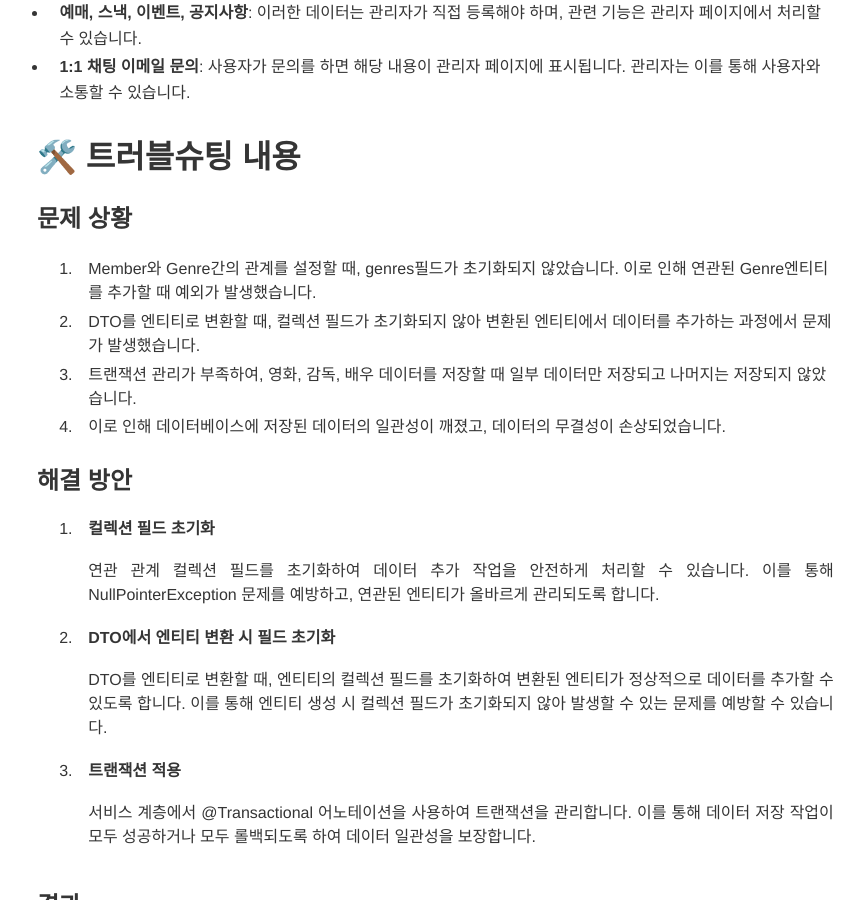
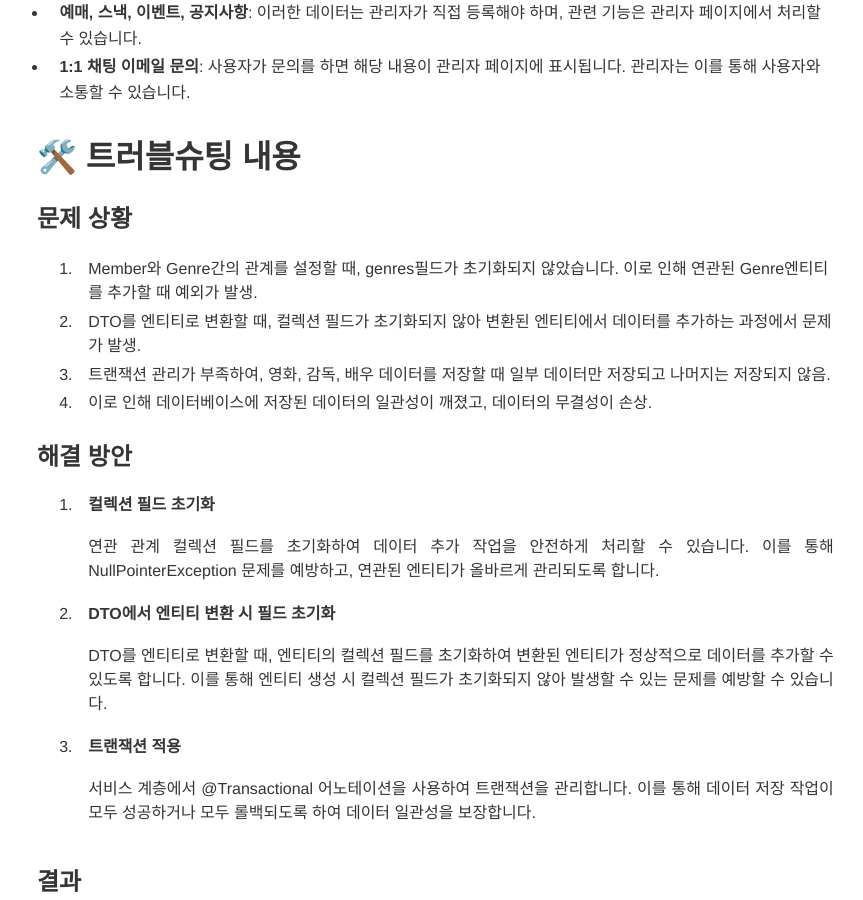
Before and after one commit to qudgns8883/qudgns8883.github.io, a Jekyll site: the page built from _posts/2024-03-25-create-ap.theme.md, in a window 1280 px wide and 900 px high, scrolled down 2396 px. Shown: the whole window, without its empty margins (203-1066 px from the left). Built offline with Jekyll 4.4.1, drawn with Linux system fonts in a browser that asks for light colours; some of the changed text lies outside the part shown.

Commit message:
no message

```diff
--- a/_posts/2024-03-25-create-ap.theme.md
+++ b/_posts/2024-03-25-create-ap.theme.md
@@ -72,10 +73,11 @@ JAVA, MYSQL, JPA, Spring Framework, CSS3, HTML5, BOOTSTRAP, JAVASCRIPT, JQUERY
 
 ## 문제 상황
 
-1. Member와  Genre간의 관계를 설정할 때, genres필드가 초기화되지 않았습니다. 이로 인해 연관된 Genre엔티티를 추가할 때 예외가 발생했습니다.
-2. DTO를 엔티티로 변환할 때, 컬렉션 필드가 초기화되지 않아 변환된 엔티티에서 데이터를 추가하는 과정에서 문제가 발생했습니다.
-3. 트랜잭션 관리가 부족하여, 영화, 감독, 배우 데이터를 저장할 때 일부 데이터만 저장되고 나머지는 저장되지 않았습니다.
-4. 이로 인해 데이터베이스에 저장된 데이터의 일관성이 깨졌고, 데이터의 무결성이 손상되었습니다.
+1. Member와  Genre간의 관계를 설정할 때, genres필드가 초기화되지 않았습니다. 이로 인해 연관된 Genre엔티티를 추가할 때 예외가 발생.
+2. DTO를 엔티티로 변환할 때, 컬렉션 필드가 초기화되지 않아 변환된 엔티티에서 데이터를 추가하는 과정에서 문제가 발생.
+3. 트랜잭션 관리가 부족하여, 영화, 감독, 배우 데이터를 저장할 때 일부 데이터만 저장되고 나머지는 저장되지 않음.
+4. 이로 인해 데이터베이스에 저장된 데이터의 일관성이 깨졌고, 데이터의 무결성이 손상.
+
 
 ## 해결 방안
 
@@ -91,7 +93,6 @@ JAVA, MYSQL, JPA, Spring Framework, CSS3, HTML5, BOOTSTRAP, JAVASCRIPT, JQUERY
 
    서비스 계층에서 @Transactional 어노테이션을 사용하여 트랜잭션을 관리합니다. 이를 통해 데이터 저장 작업이 모두 성공하거나 모두 롤백되도록 하여 데이터 일관성을 보장합니다.
 
-
 ## 결과
 
 - **데이터 무결성 보장**: 연관된 컬렉션이 초기화되어 데이터 정상적으로 저장되고, DTO를 엔티티로 변환할 때 필드가 올바르게 초기화됩니다. 트랜잭션이 적용되어 데이터 저장 중 예외 발생 시 모든 작업이 롤백됩니다.
```
Also changed, not shown: other parts of _posts/2024-03-25-create-ap.theme.md (+3 -2 lines), _posts/2024-01-02-github-page.md (+7 -1 lines), _posts/2024-05-01-toy-project.md (+7 -3 lines), index.md (+1 -1 lines), 5 other files.
